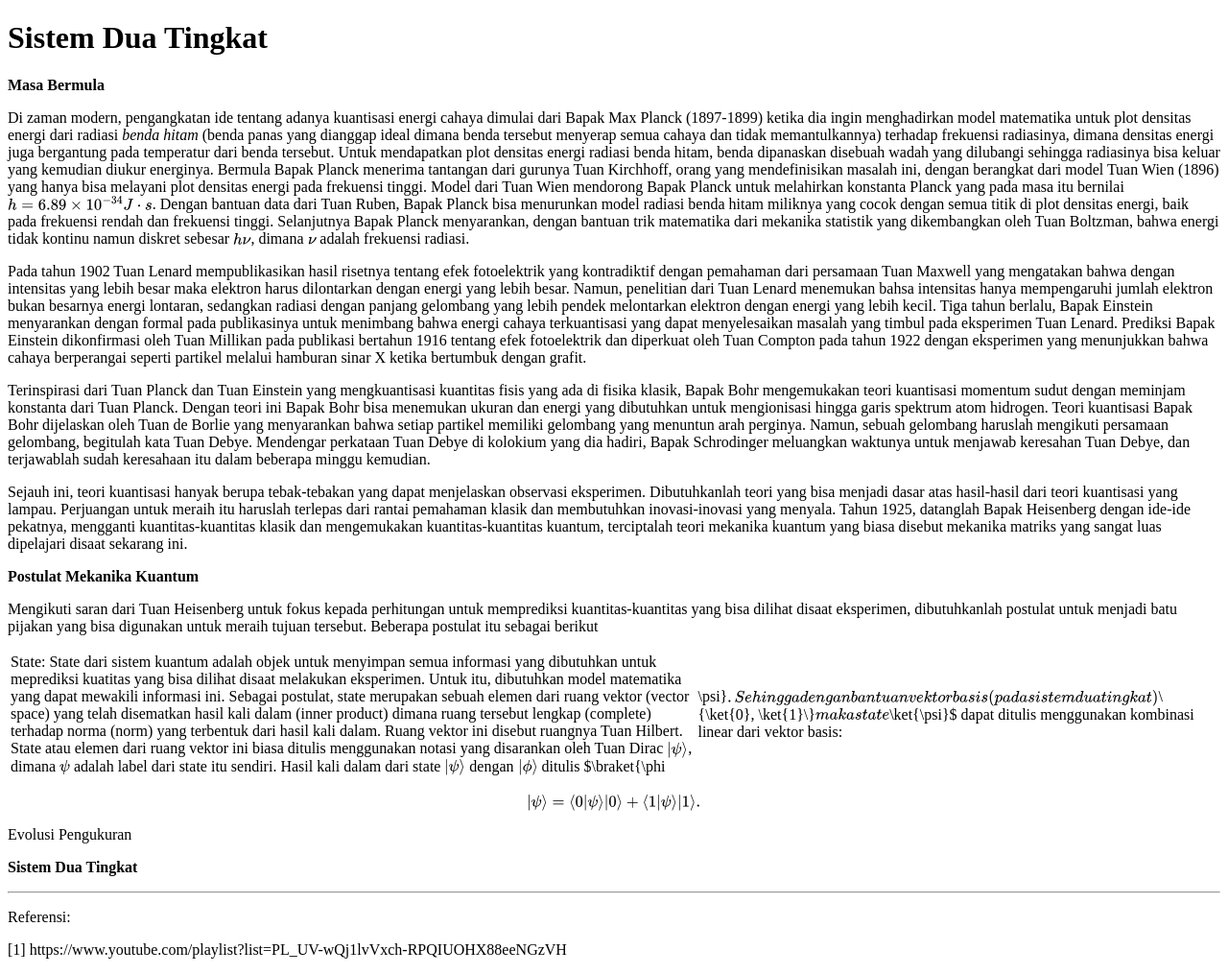
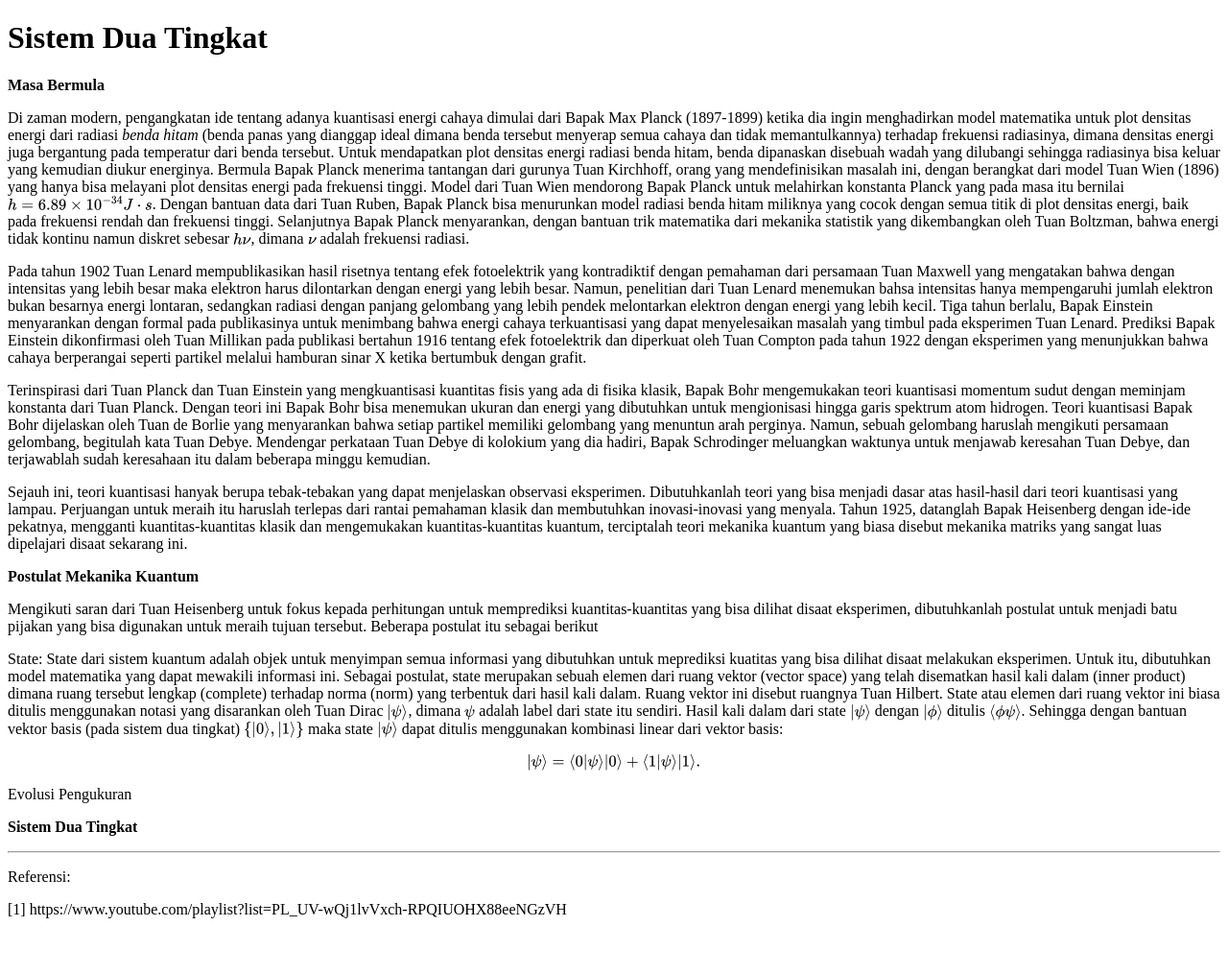
Before and after one commit to dangausuluah/dangausuluah.github.io, a Jekyll site: the page built from _posts/2025-08-26-SDT.md, in a window 1280 px wide. Shown: the whole page at 96% size. Built offline with Jekyll 4.4.1, drawn with Linux system fonts in a browser that asks for light colours; nearby versions of some CDN libraries; our own code applies the rules of GitHub Pages for plain Markdown files; a script that is not in the unit is left out; comment, search, counter and statistics services are not loaded; after the commit the page ends 973 px from its top, so only the background shows below that.

Commit message:
Update 2025-08-26-SDT.md

```diff
--- a/_posts/2025-08-26-SDT.md
+++ b/_posts/2025-08-26-SDT.md
@@ -16,7 +16,7 @@ Sejauh ini, teori kuantisasi hanyak berupa tebak-tebakan yang dapat menjelaskan
 
 Mengikuti saran dari Tuan Heisenberg untuk fokus kepada perhitungan untuk memprediksi kuantitas-kuantitas yang bisa dilihat disaat eksperimen, dibutuhkanlah postulat untuk menjadi batu pijakan yang bisa digunakan untuk meraih tujuan tersebut. Beberapa postulat itu sebagai berikut
 
-State: State dari sistem kuantum adalah objek untuk menyimpan semua informasi yang dibutuhkan untuk meprediksi kuatitas yang bisa dilihat disaat melakukan eksperimen. Untuk itu, dibutuhkan model matematika yang dapat mewakili informasi ini. Sebagai postulat, state merupakan sebuah elemen dari ruang vektor (vector space) yang telah disematkan hasil kali dalam (inner product) dimana ruang tersebut lengkap (complete) terhadap norma (norm) yang terbentuk dari hasil kali dalam. Ruang vektor ini disebut ruangnya Tuan Hilbert. State atau elemen dari ruang vektor ini biasa ditulis menggunakan notasi yang disarankan oleh Tuan Dirac $\ket{\psi}$, dimana $\psi$ adalah label dari state itu sendiri. Hasil kali dalam dari state $\ket{\psi}$ dengan $\ket{\phi}$ ditulis $\braket{\phi|\psi}$. Sehingga dengan bantuan vektor basis (pada sistem dua tingkat) $\\{\ket{0}, \ket{1}\\}$ maka state $\ket{\psi}$ dapat ditulis menggunakan kombinasi linear dari vektor basis:
+State: State dari sistem kuantum adalah objek untuk menyimpan semua informasi yang dibutuhkan untuk meprediksi kuatitas yang bisa dilihat disaat melakukan eksperimen. Untuk itu, dibutuhkan model matematika yang dapat mewakili informasi ini. Sebagai postulat, state merupakan sebuah elemen dari ruang vektor (vector space) yang telah disematkan hasil kali dalam (inner product) dimana ruang tersebut lengkap (complete) terhadap norma (norm) yang terbentuk dari hasil kali dalam. Ruang vektor ini disebut ruangnya Tuan Hilbert. State atau elemen dari ruang vektor ini biasa ditulis menggunakan notasi yang disarankan oleh Tuan Dirac $\ket{\psi}$, dimana $\psi$ adalah label dari state itu sendiri. Hasil kali dalam dari state $\ket{\psi}$ dengan $\ket{\phi}$ ditulis $\braket{\phi\psi}$. Sehingga dengan bantuan vektor basis (pada sistem dua tingkat) $\\{\ket{0}, \ket{1}\\}$ maka state $\ket{\psi}$ dapat ditulis menggunakan kombinasi linear dari vektor basis:
 
 $$
 \ket{\psi} = \braket{0|\psi} \ket{0} + \braket{1|\psi} \ket{1}.
```
